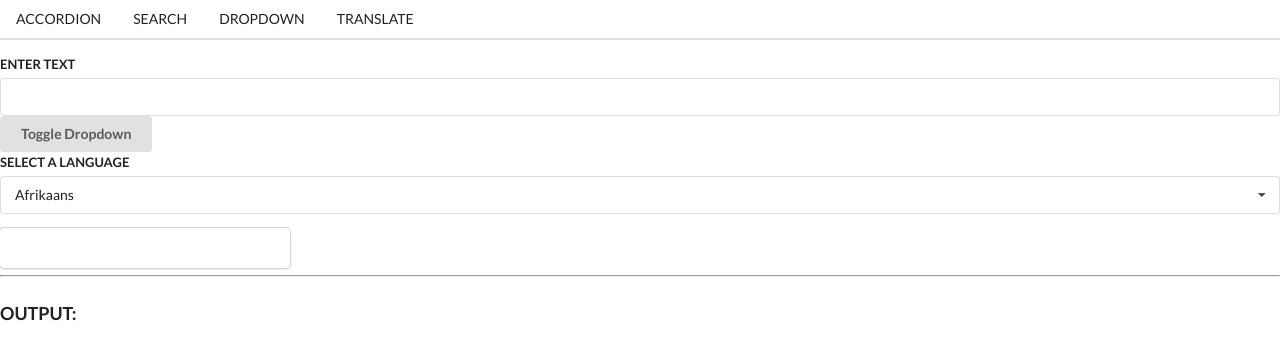
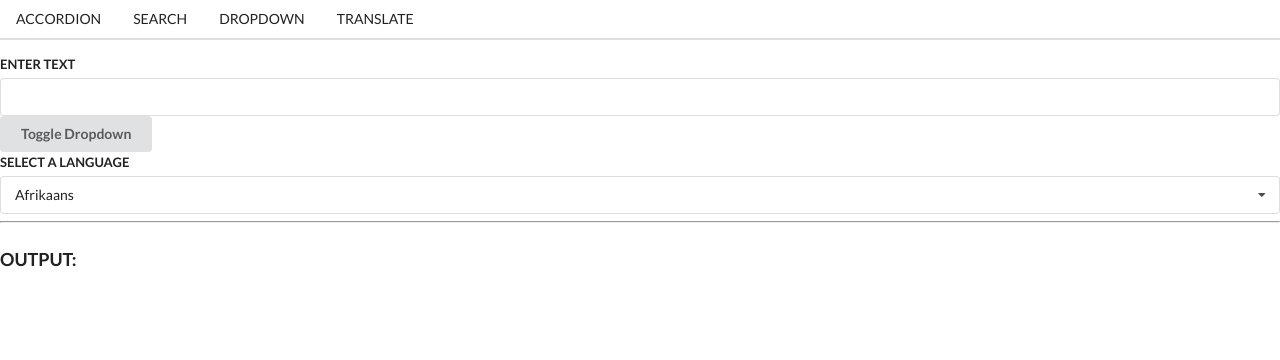
Before and after one commit to builtforsomethingbigger/hooks-widgets, a React (Create React App) app: page /translate in a window 1280 px wide. Shown: the top 360 px of the page. Built offline with nearby package versions, Linux system fonts and the light colour scheme; no server answers.

Commit message:
Set conditional on Dropdown component to hide color swatch on Translate page

```diff
--- a/src/components/Dropdown.js
+++ b/src/components/Dropdown.js
@@ -36,6 +36,16 @@ const Dropdown = ({ label, options, selected, onSelectedChange }) => {
         )
     })
 
+    const showUiCard = () => {
+        if (window.location.pathname === '/dropdown'){
+            return(
+                <div className="ui card" style={{backgroundColor: selected.label}}>
+                    <p style={{color: 'white', padding: 10, textAlign: 'center'}}>You chose {selected.label} as your color.</p>
+                </div>
+            )
+        }
+    }
+
     return(
         <div className="ui form" ref={ref}>
             <button className="ui button" onClick={() => setShowDropdown(!showDropdown)}>Toggle Dropdown</button>
@@ -54,9 +64,7 @@ const Dropdown = ({ label, options, selected, onSelectedChange }) => {
                 </div>
             </div>
             : null}
-            <div className="ui card" style={{backgroundColor: selected.label}}>
-                <p style={{color: 'white', padding: 10, textAlign: 'center'}}>You chose {selected.label} as your color.</p>
-            </div>
+            {showUiCard()}
         </div>
     )
 }
```
